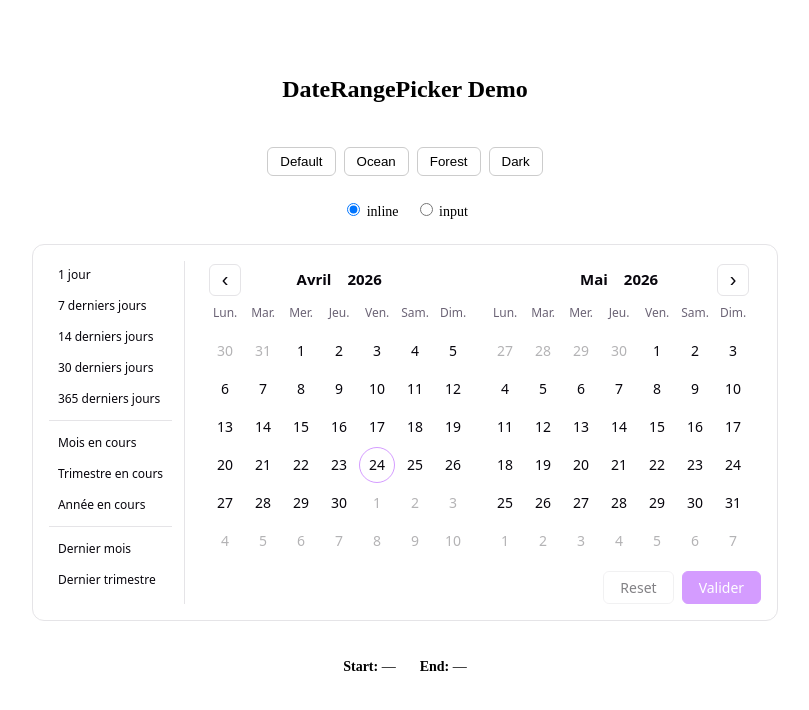
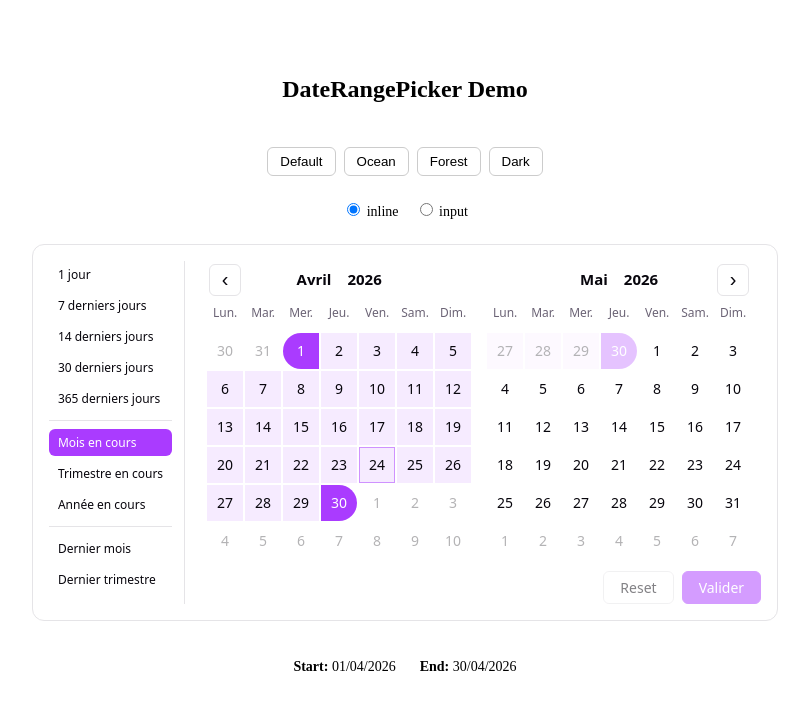
Before and after one commit to Saper-Vedere-EU/date-range-picker, a Vue app: page / in a window 1280 px wide. Shown: the top 710 px of the page, without its empty margins (235-1044 px from the left). Built offline with nearby package versions, Linux system fonts and the light colour scheme.

Commit message:
fix(date-range-init): inprove the range detection on init

```diff
--- a/package.json
+++ b/package.json
@@ -61,6 +61,7 @@
     "@vue/server-renderer": "^3.5.33",
     "@vue/test-utils": "^2.4.6",
     "@vue/tsconfig": "^0.9.1",
+    "date-fns": "^4.1.0",
     "happy-dom": "^20.9.0",
     "prettier": "^3.8.3",
     "typescript": "~6.0.2",
--- a/src/App.vue
+++ b/src/App.vue
@@ -2,9 +2,10 @@
 import { ref } from 'vue'
 import { DateRangePicker } from './components/organisms/DateRangePicker'
 import type { DateRangePickerMode, DateRangePickerTheme, DateRangePickerPreset } from './index'
+import { endOfMonth } from 'date-fns'
 
-const start = ref<Date | undefined>()
-const end = ref<Date | undefined>()
+const start = ref<Date | undefined>(new Date(2026, 3, 1))
+const end = ref<Date | undefined>(endOfMonth(new Date(2026, 3, 1)))
 const mode = ref<DateRangePickerMode>('inline')
 
 const themes: Record<string, Partial<DateRangePickerTheme>> = {
--- a/src/composables/useDateRangePicker/useDateRangePicker.ts
+++ b/src/composables/useDateRangePicker/useDateRangePicker.ts
@@ -106,6 +106,8 @@ export function useDateRangePicker(options: UseDateRangePickerOptions) {
     const rs = rangeStart.value
     const re = rangeEnd.value
     const dateTime = date.getTime()
+    const isRangeStart = rs !== null && isSameDay(date, rs)
+    const isRangeEnd = re !== null && isSameDay(date, re)
 
     return {
       date,
@@ -115,9 +117,15 @@ export function useDateRangePicker(options: UseDateRangePickerOptions) {
         date.getFullYear() !== displayMonth.year || date.getMonth() + 1 !== displayMonth.month,
       isSelected:
         mode.value === 'selecting' && anchor.value !== null && isSameDay(date, anchor.value),
-      isRangeStart: rs !== null && isSameDay(date, rs),
-      isRangeEnd: re !== null && isSameDay(date, re),
-      isInRange: rs !== null && re !== null && dateTime > rs.getTime() && dateTime < re.getTime(),
+      isRangeStart,
+      isRangeEnd,
+      isInRange:
+        rs !== null &&
+        re !== null &&
+        !isRangeStart &&
+        !isRangeEnd &&
+        dateTime > rs.getTime() &&
+        dateTime < re.getTime(),
       isDisabled: false,
     }
   }
```
Also changed, not shown: 1 other file (tests, documents, lock files or other folders).
